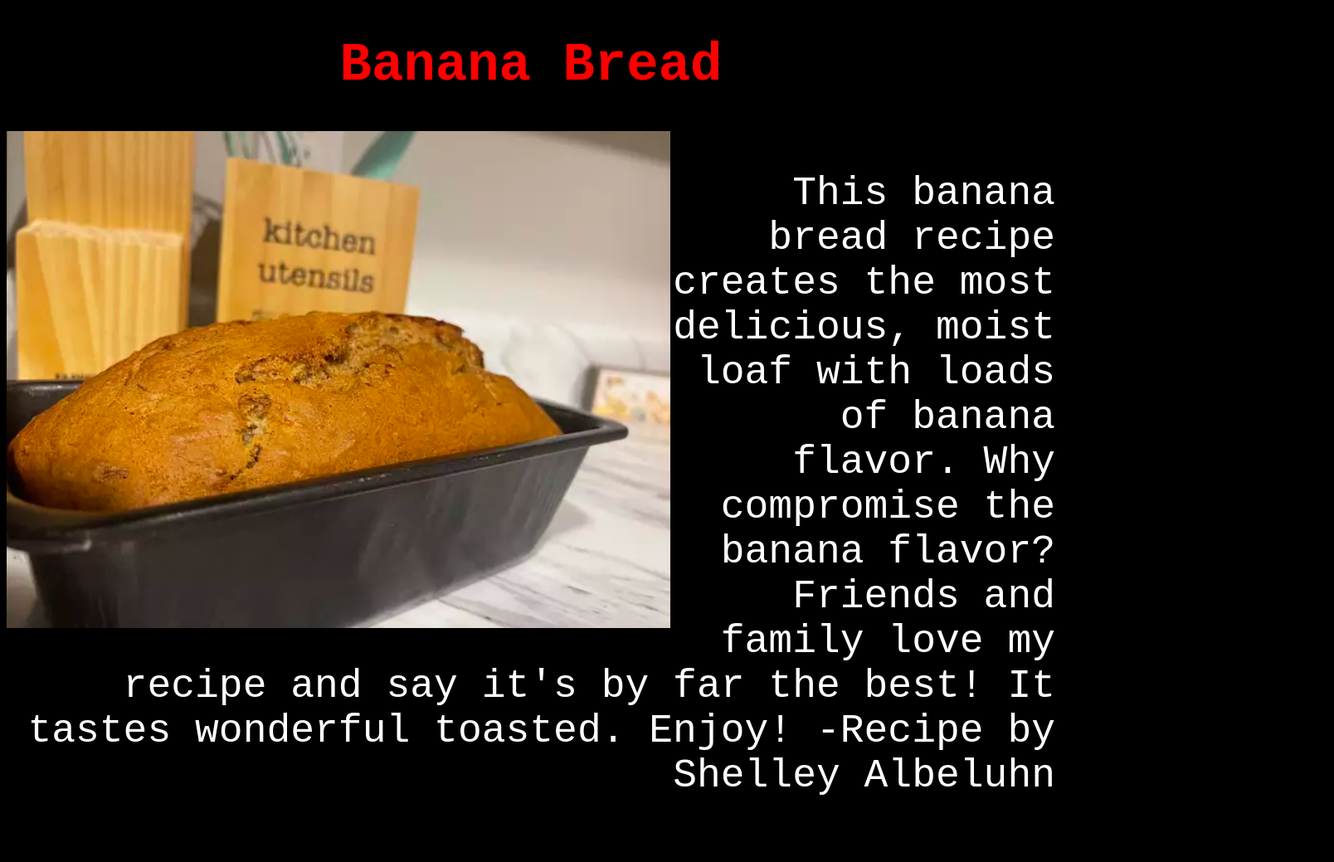
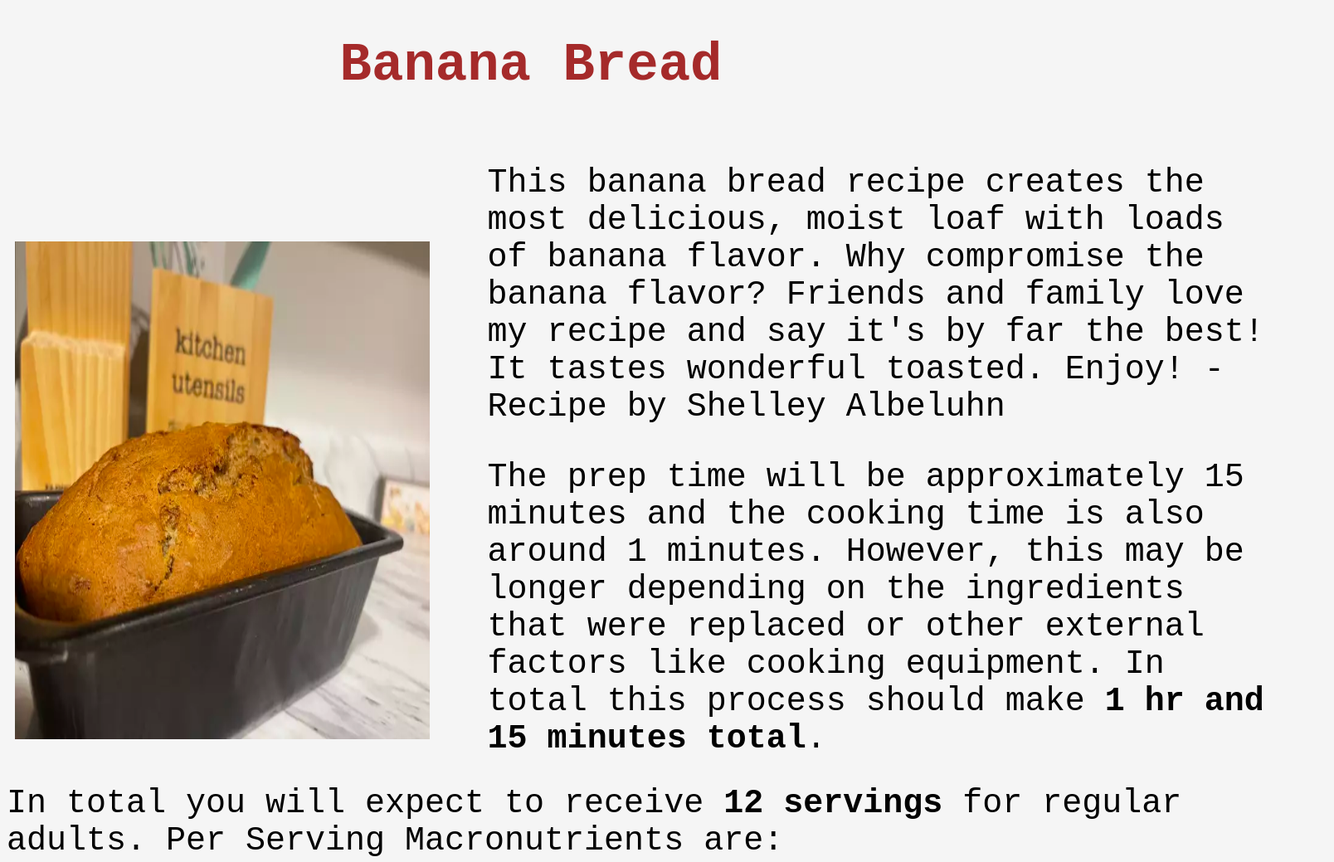
Before and after one commit to Migelangel04/Recipes-HTML, a plain HTML site: page recipes/bananaBread.html in a window 1280 px wide. Shown: the top 1039 px of the page at 83% size, 1608 px wide, since content can reach past the window. Drawn offline with Linux system fonts and the light colour scheme.

Commit message:
Progress on 06/21/2023: Changed and contiuning to change the layout of the pages using Box Model CSS

```diff
--- a/recipes/bananaBread.html
+++ b/recipes/bananaBread.html
@@ -9,25 +9,38 @@
 
 <body>
 
-    <h1 id="Header">Banana Bread</h1>
+    <h1>Banana Bread</h1>
 
 
-    <div class="descriptionAndImage">
+
+
+
+
+    <div class="container containerRecipe">
+
+    <div class="imageAndDescription">
 
         <img src = "../images/bananabread.png" alt = "Banana Bread">
 
-        <p class="description">
+        <div class="description">
+            <p>
                 This banana bread recipe creates the most delicious, moist loaf with loads of banana flavor.
                 Why compromise the banana flavor? Friends and family love my recipe and say it's by far the best! It tastes wonderful toasted. Enjoy!
                 -Recipe by Shelley Albeluhn
             </p>
 
-    </div>
-
             <p>
                 The prep time will be approximately 15 minutes and the cooking time is also around 1 minutes. However, this may be longer depending on the
                 ingredients that were replaced or other external factors like cooking equipment. In total this process should make <strong>1 hr and 15 minutes total</strong>.
             </p>
+        </div>
+
+    </div>
+
+
+
+
+
 
 
     <p>
@@ -89,5 +102,6 @@
 
         </ol>
 
+    </div>
 </body>
 </html>
--- a/styles.css
+++ b/styles.css
@@ -1,52 +1,54 @@
 
 *{
-    background-color: black;
-    color: white;
     font-family: 'Courier New', Courier, monospace;
+    box-sizing: border-box;
+    background-color: whitesmoke;
 }
 
 p{
-    font-size: 36px;
+    font-size: 40px;
+}
+
+li{
+    font-size: 26px;
 }
 
 h1{
-    color: red;
+    color: brown;
     font-size: 64px;
     font-weight: 800px;
+    text-align: center;
 }
 
 .introParagraphIndex{
     text-indent: 25px;
-}
-
-h1,
-.introParagraphIndex{
     text-align: center;
 }
 
-h3
-{
-    font-size: 36px;
+.container img{
+    width: 600px;
+    height: 600px;
+    display: inline-block;
+    margin: 10px 10px;
 }
 
-ul li,
-ol li{
-    font-size: 28px;
+
+
+
+.container.containerRecipe{
+    width: 1600px; height: auto;
+    margin: 0px auto;
 }
 
-.descriptionAndImage {
-    width: 100%;
-    overflow: hidden;
-   }
-
-img {
-    float: left;
-    margin-right: 1px;
-    width: 800px;
-    height:auto;
+.imageAndDescription img{
+    width: 500px;
+    display: inline-block;
 }
 
-.description {
-    text-align: right;
-    font-size: 48px;
+.description{
+    width: 1000px;
+    height: 620px;
+    display: inline-block;
+    padding-left: 50px;
+    text-align: left;
 }
```
Also changed, not shown: index.html (+7 -5 lines), recipes/ShrimpPastaPrimavera.html (+2 -2 lines), recipes/hamAndCheeseSandwich.html (+3 -3 lines). Lines whose indentation alone changed are shown as unchanged.
